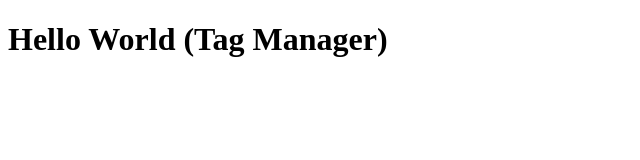
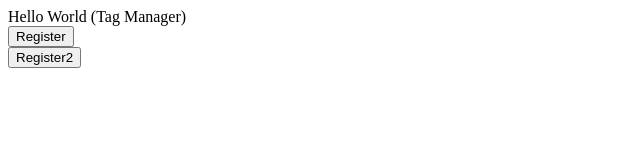
Before and after one commit to atom-atipol/test-google-analytics-website, a plain HTML site: page index.html in a window 1280 px wide. Shown: the whole page, without its empty margins (0-640 px from the left). Drawn offline with Linux system fonts and the light colour scheme.

Commit message:
Add files via upload

```diff
--- a/index.html
+++ b/index.html
@@ -24,6 +24,8 @@
     <title>Google Analytics</title>
 </head>
 <body>
-    <h1>Hello World (Tag Manager)</h1>
+    Hello World (Tag Manager)<br>
+    <button id="register">Register</button><br>
+    <button id="register2">Register2</button><br>
 </body>
 </html>
```
